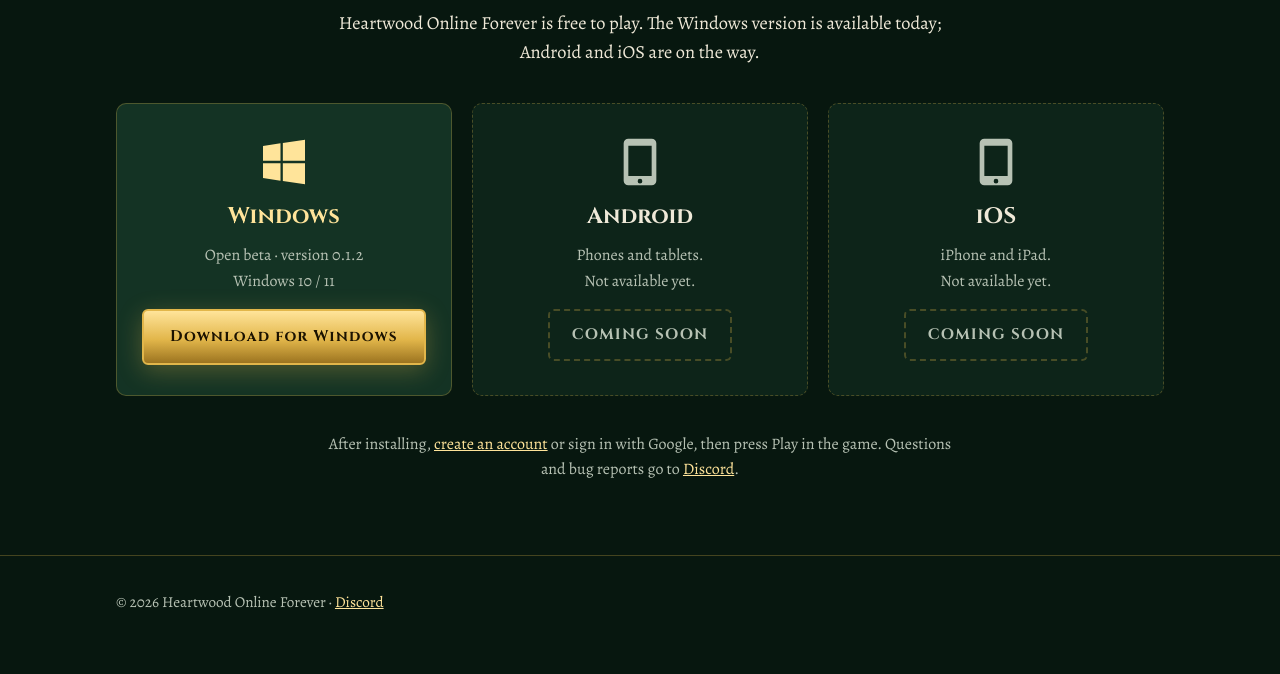
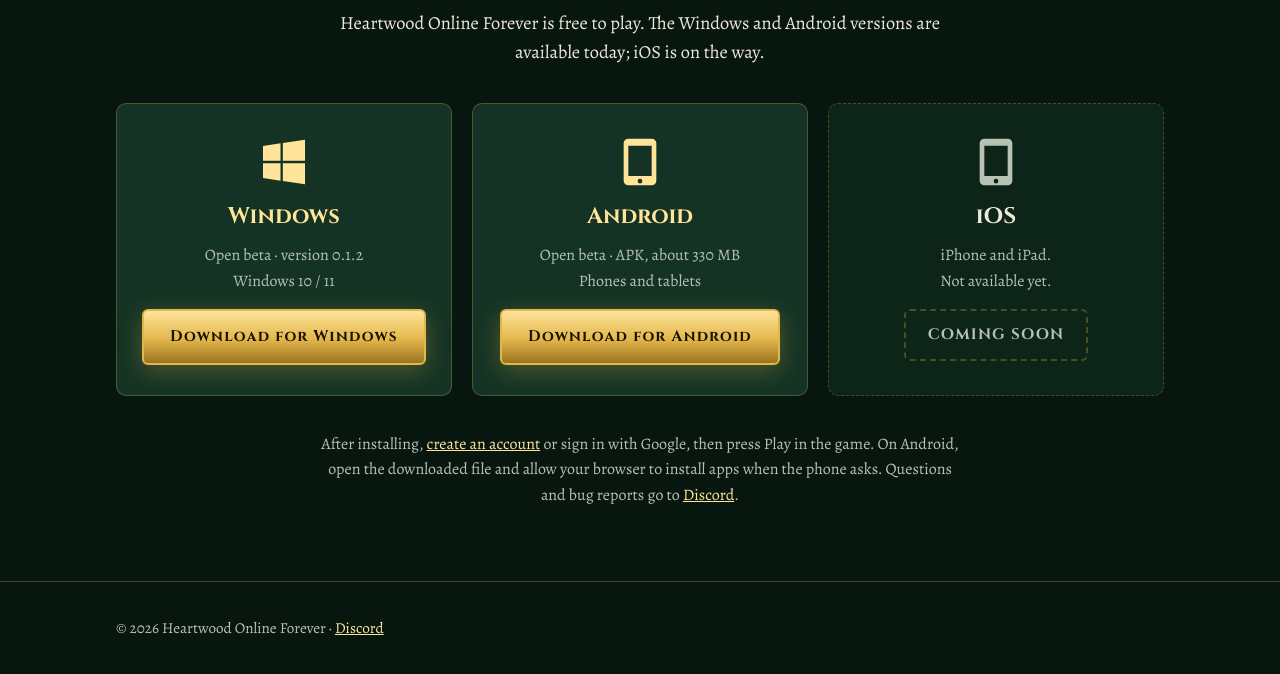
Before and after one commit to lightofzeus/heartofwoodforever, a plain HTML site: page play.html in a window 1280 px wide. Shown: the part 268-942 px from the top of the page. Before the commit the page ends 916 px from the top, so only its background shows below. Drawn offline with nearby package versions, Linux system fonts and the light colour scheme; no server answers.

Commit message:
Play page: Android download button
Co-Authored-By: Claude Fable 5.2 <noreply@anthropic.com>

```diff
--- a/play.html
+++ b/play.html
@@ -3,7 +3,7 @@
 <head>
 <meta charset="utf-8">
 <meta name="viewport" content="width=device-width, initial-scale=1">
-<meta name="description" content="Play Heartwood Online Forever: download the game for Windows. Android and iOS versions are coming soon.">
+<meta name="description" content="Play Heartwood Online Forever: download the game for Windows or Android. An iOS version is coming soon.">
 <meta name="theme-color" content="#07170f">
 <link rel="icon" href="assets/favicon.svg" type="image/svg+xml">
 <link rel="canonical" href="https://www.heartwoodonlineforever.com/play.html">
@@ -102,7 +102,7 @@ footer .wrap{display:flex;justify-content:space-between;gap:12px;flex-wrap:wrap;
   <div class="head">
     <p class="eyebrow">Play now</p>
     <h1>Choose your platform</h1>
-    <p class="lede">Heartwood Online Forever is free to play. The Windows version is available today; Android and iOS are on the way.</p>
+    <p class="lede">Heartwood Online Forever is free to play. The Windows and Android versions are available today; iOS is on the way.</p>
   </div>
 
   <ul class="platforms">
@@ -112,11 +112,11 @@ footer .wrap{display:flex;justify-content:space-between;gap:12px;flex-wrap:wrap;
       <p>Open beta · version 0.1.2<br>Windows 10 / 11</p>
       <a class="btn btn-gold action" href="https://github.com/lightofzeus/heartofwoodforever/releases/latest/download/HeartwoodOnlineForever-Setup.exe">Download for Windows</a>
     </li>
-    <li class="platform soon">
+    <li class="platform">
       <svg viewBox="0 0 24 24" aria-hidden="true"><path d="M7 2h10a2 2 0 0 1 2 2v16a2 2 0 0 1-2 2H7a2 2 0 0 1-2-2V4a2 2 0 0 1 2-2Zm0 3v13h10V5H7Zm5 16.2a1 1 0 1 0 0-2 1 1 0 0 0 0 2Z"/></svg>
       <h2>Android</h2>
-      <p>Phones and tablets.<br>Not available yet.</p>
-      <span class="soon-tag action">Coming soon</span>
+      <p>Open beta · APK, about 330 MB<br>Phones and tablets</p>
+      <a class="btn btn-gold action" href="https://github.com/lightofzeus/heartofwoodforever/releases/download/android/HeartwoodOnlineForever.apk">Download for Android</a>
     </li>
     <li class="platform soon">
       <svg viewBox="0 0 24 24" aria-hidden="true"><path d="M7 2h10a2 2 0 0 1 2 2v16a2 2 0 0 1-2 2H7a2 2 0 0 1-2-2V4a2 2 0 0 1 2-2Zm0 3v13h10V5H7Zm5 16.2a1 1 0 1 0 0-2 1 1 0 0 0 0 2Z"/></svg>
@@ -126,7 +126,7 @@ footer .wrap{display:flex;justify-content:space-between;gap:12px;flex-wrap:wrap;
     </li>
   </ul>
 
-  <p class="next">After installing, <a href="register.html">create an account</a> or sign in with Google, then press Play in the game. Questions and bug reports go to <a href="https://discord.gg/57Sj8k3aj" target="_blank" rel="noopener">Discord</a>.</p>
+  <p class="next">After installing, <a href="register.html">create an account</a> or sign in with Google, then press Play in the game. On Android, open the downloaded file and allow your browser to install apps when the phone asks. Questions and bug reports go to <a href="https://discord.gg/57Sj8k3aj" target="_blank" rel="noopener">Discord</a>.</p>
 </main>
 
 <footer>
```
